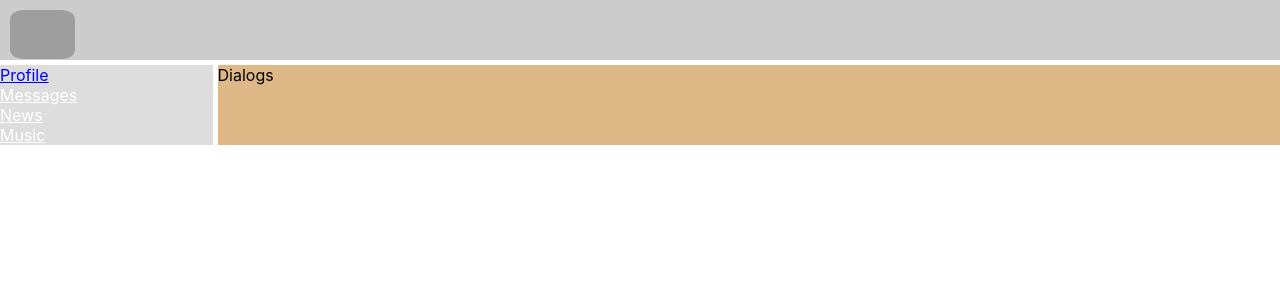
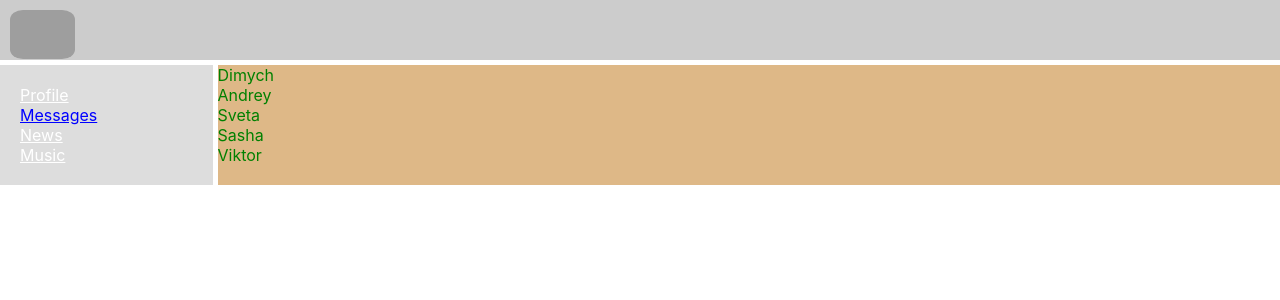
Before and after one commit to EugeneKravec/react-simple, a React (Create React App) app: page /dialogs in a window 1280 px wide. Shown: the top 300 px of the page. Built offline with nearby package versions, Linux system fonts and the light colour scheme; grey boxes are pictures that could not be loaded.

Commit message:
setup the active Link

```diff
--- a/src/components/Dialogs/Dialogs.jsx
+++ b/src/components/Dialogs/Dialogs.jsx
@@ -1,7 +1,17 @@
 // import c from "./Dialogs.module.css";
 
 const Dialogs = (props) => {
-  return <div>Dialogs</div>;
+  return (
+    <div className="dialogs">
+      <div className="dialogs-items">
+        <div className="item">Dimych</div>
+        <div className="item">Andrey</div>
+        <div className="item">Sveta</div>
+        <div className="item">Sasha</div>
+        <div className="item">Viktor</div>
+      </div>
+    </div>
+  );
 };
 
 export default Dialogs;
--- a/src/components/Navbar/Navbar.jsx
+++ b/src/components/Navbar/Navbar.jsx
@@ -1,22 +1,40 @@
 import { NavLink } from "react-router-dom";
-import c from "./Navbar.module.css";
+import s from "./Navbar.module.css";
 
 const Navbar = () => {
   return (
-    <nav className={c.nav}>
-      <div className={c.item}>
-        <NavLink to="/profile" className={c.activeLink}>
+    <nav className={s.nav}>
+      <div className={s.item}>
+        <NavLink
+          to="/profile"
+          className={(navData) => (navData.isActive ? s.active : s.item)}
+        >
           Profile
         </NavLink>
       </div>
-      <div className={c.item}>
-        <NavLink to="/dialogs">Messages</NavLink>
+      <div>
+        <NavLink
+          to="/dialogs"
+          className={(navData) => (navData.isActive ? s.active : s.item)}
+        >
+          Messages
+        </NavLink>
       </div>
-      <div className={c.item}>
-        <NavLink to="/news">News</NavLink>
+      <div>
+        <NavLink
+          to="/news"
+          className={(navData) => (navData.isActive ? s.active : s.item)}
+        >
+          News
+        </NavLink>
       </div>
-      <div className={c.item}>
-        <NavLink to="/music">Music</NavLink>
+      <div>
+        <NavLink
+          to="/music"
+          className={(navData) => (navData.isActive ? s.active : s.item)}
+        >
+          Music
+        </NavLink>
       </div>
     </nav>
   );
--- a/src/components/Navbar/Navbar.module.css
+++ b/src/components/Navbar/Navbar.module.css
@@ -1,12 +1,13 @@
 .nav {
   grid-area: n;
   background-color: #ddd;
+  padding: 20px;
 }
 
-.item a {
+.item {
   color: #fff;
 }
 
-.item a.activeLink {
+.active {
   color: blue;
 }
```
